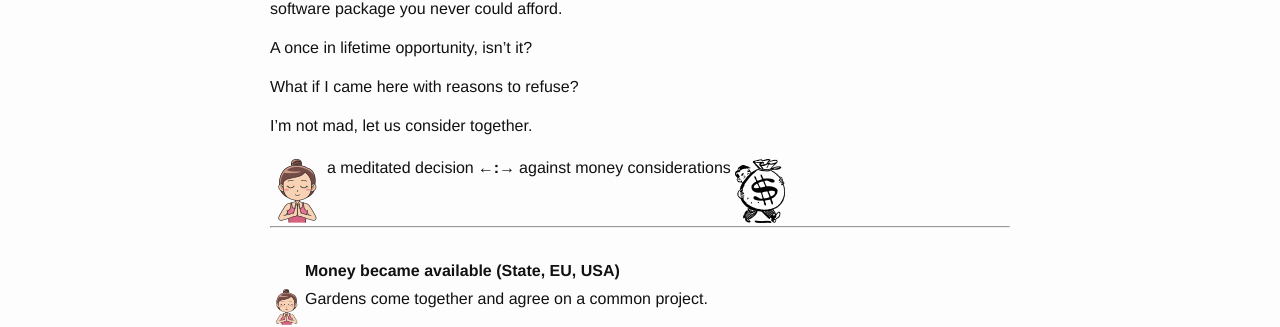
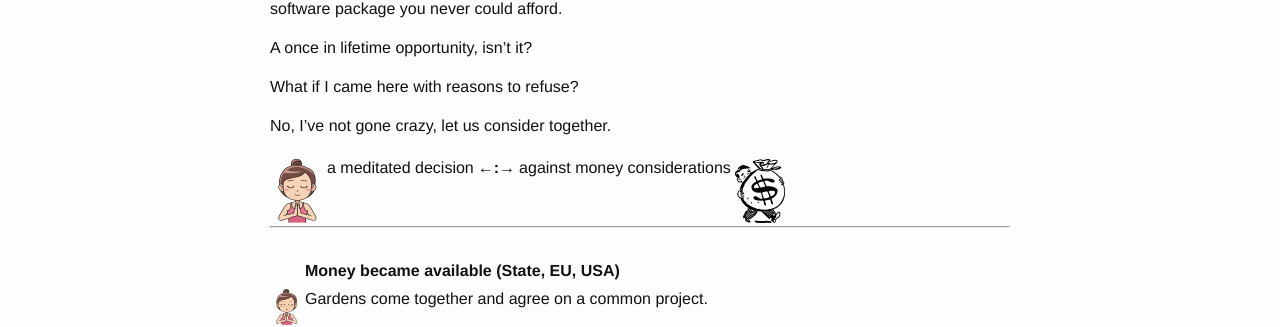
Before and after one commit to Ghini/ghini.github.io, a Jekyll site: the page built from _posts/2018-04-21-what's-the-difference-en.md, in a window 1280 px wide. Shown: the part 281-608 px from the top of the page. Built offline with Jekyll 4.4.1, drawn with Linux system fonts in a browser that asks for light colours.

Commit message:
correcting English form

```diff
--- a/_posts/2018-04-21-what's-the-difference-en.md
+++ b/_posts/2018-04-21-what's-the-difference-en.md
@@ -15,7 +15,7 @@ A once in lifetime opportunity, isn't it?
 
 What if I came here with reasons to refuse?
 
-I'm not mad, let us consider together.
+No, I've not gone crazy, let us consider together.
 
 | ![freedom](/images/meditate-64.png) | a meditated decision  | **←:→** | against money considerations | ![dependency](/images/money-64.png) |
 
```
